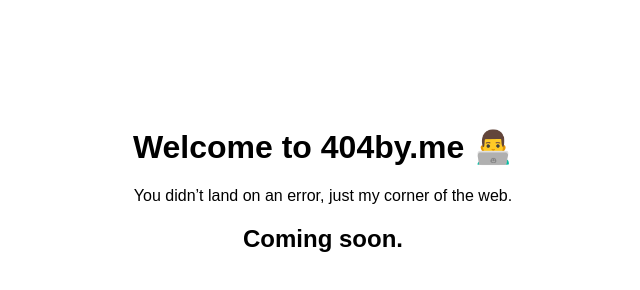
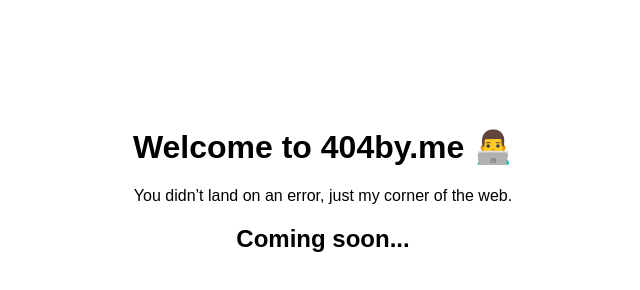
Before and after one commit to unknown788/404byme.github.io, a plain HTML site: page index.html in a window 1280 px wide. Shown: the full height of the page, 317-957 px from the left. Drawn offline with Linux system fonts and the light colour scheme.

Commit message:
Update index.html

```diff
--- a/index.html
+++ b/index.html
@@ -7,6 +7,6 @@
   <body style="font-family:sans-serif; text-align:center; margin-top:10%">
     <h1>Welcome to 404by.me 👨‍💻</h1>
     <p>You didn’t land on an error, just my corner of the web.</p>
-    <h2>Coming soon.</h2>
+    <h2>Coming soon...</h2>
   </body>
 </html>
```
